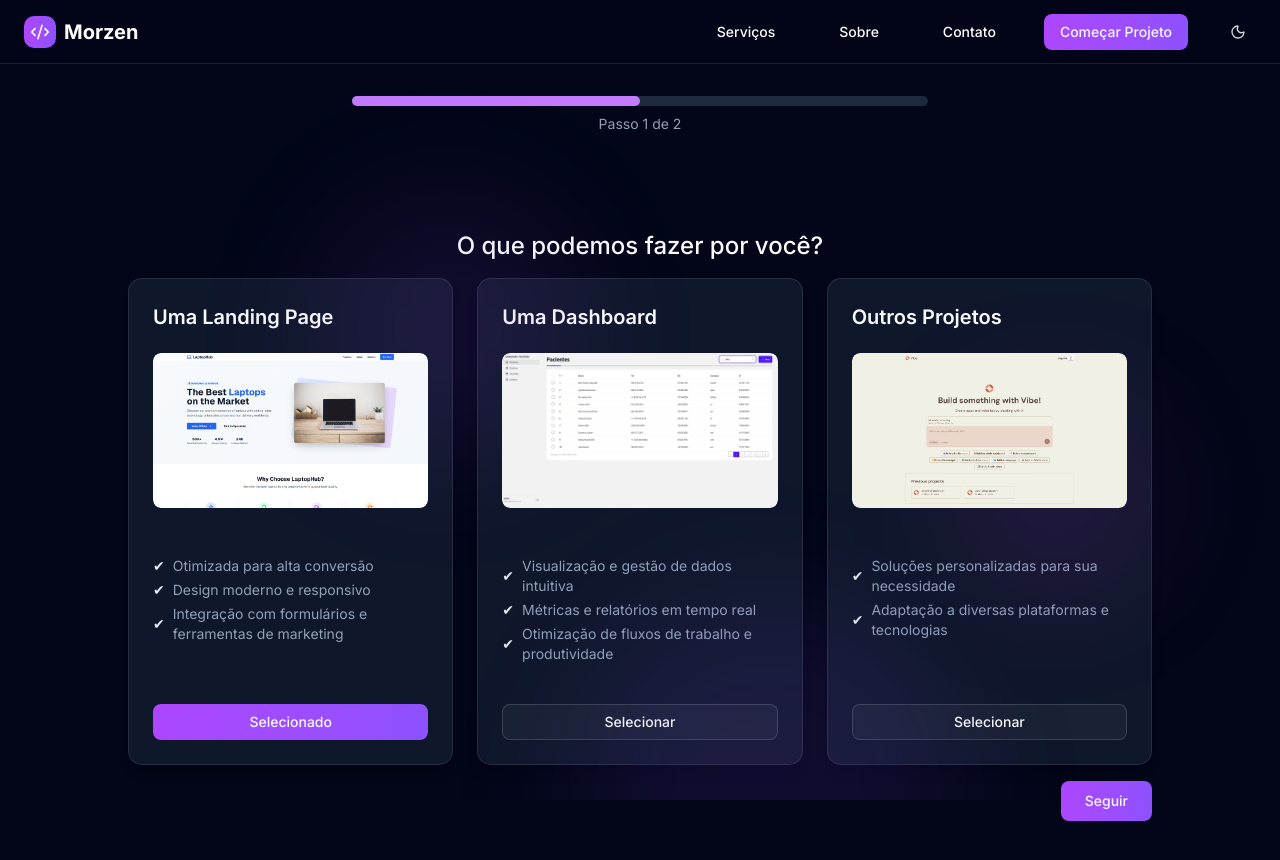
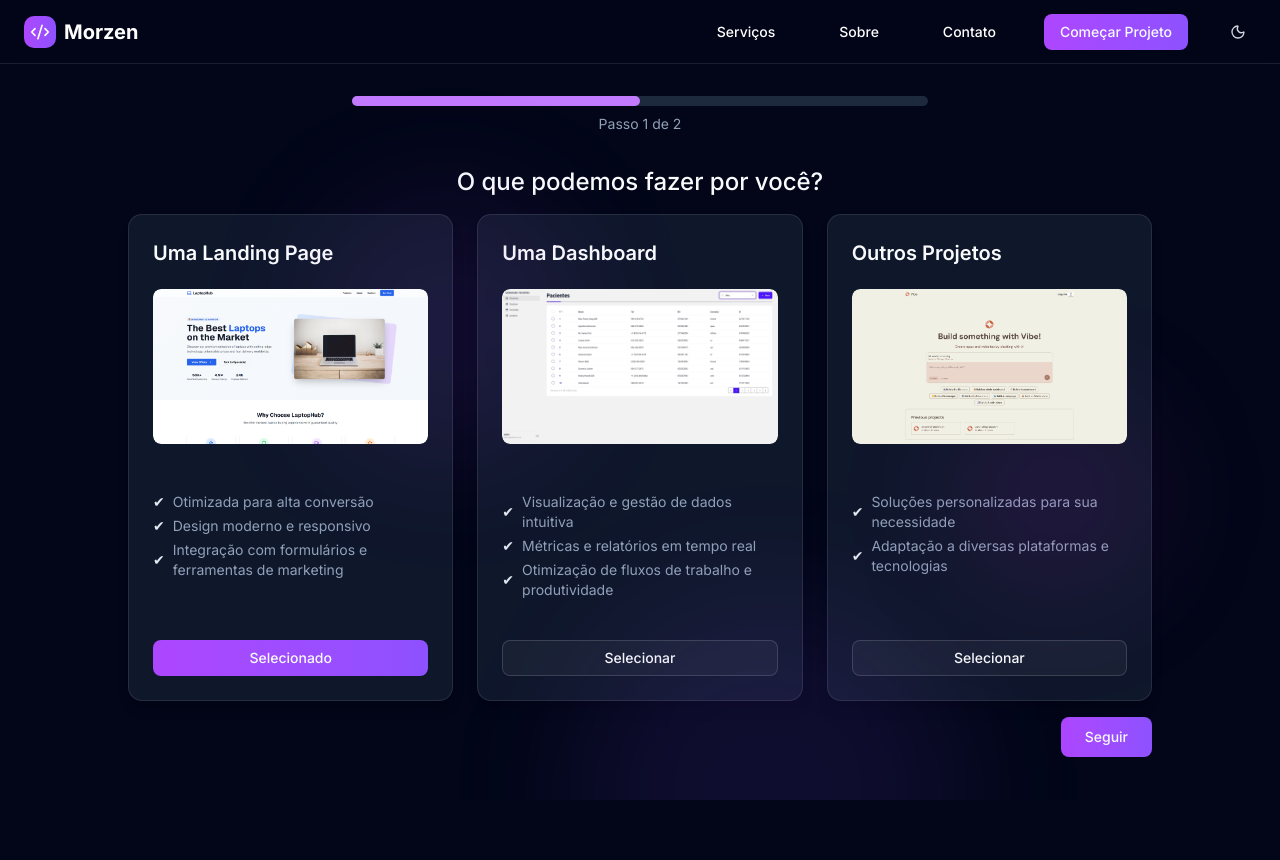
Before and after one commit to jeanpatrickm/Morzen, a Next.js app: page /new_project in a window 1280 px wide. Shown: the top 860 px of the page. Built offline with nearby package versions, Linux system fonts and the light colour scheme.

Commit message:
Project step py

```diff
--- a/src/app/(public)/new_project/_components/form-project-step.tsx
+++ b/src/app/(public)/new_project/_components/form-project-step.tsx
@@ -21,7 +21,7 @@ export function FormProjectStep({
   handleNext,
 }: ProjectSelectionStepProps) {
   return (
-    <div className="max-w-5xl mx-auto min-h-screen flex flex-col gap-4 items-center py-16">
+    <div className="max-w-5xl mx-auto min-h-screen flex flex-col gap-4 items-center">
       <h1 className="text-2xl font-medium">O que podemos fazer por você?</h1>
       <section className="grid grid-cols-1 md:grid-cols-2 lg:grid-cols-3 gap-6 w-full">
         {projects.map((project, index) => (
```
